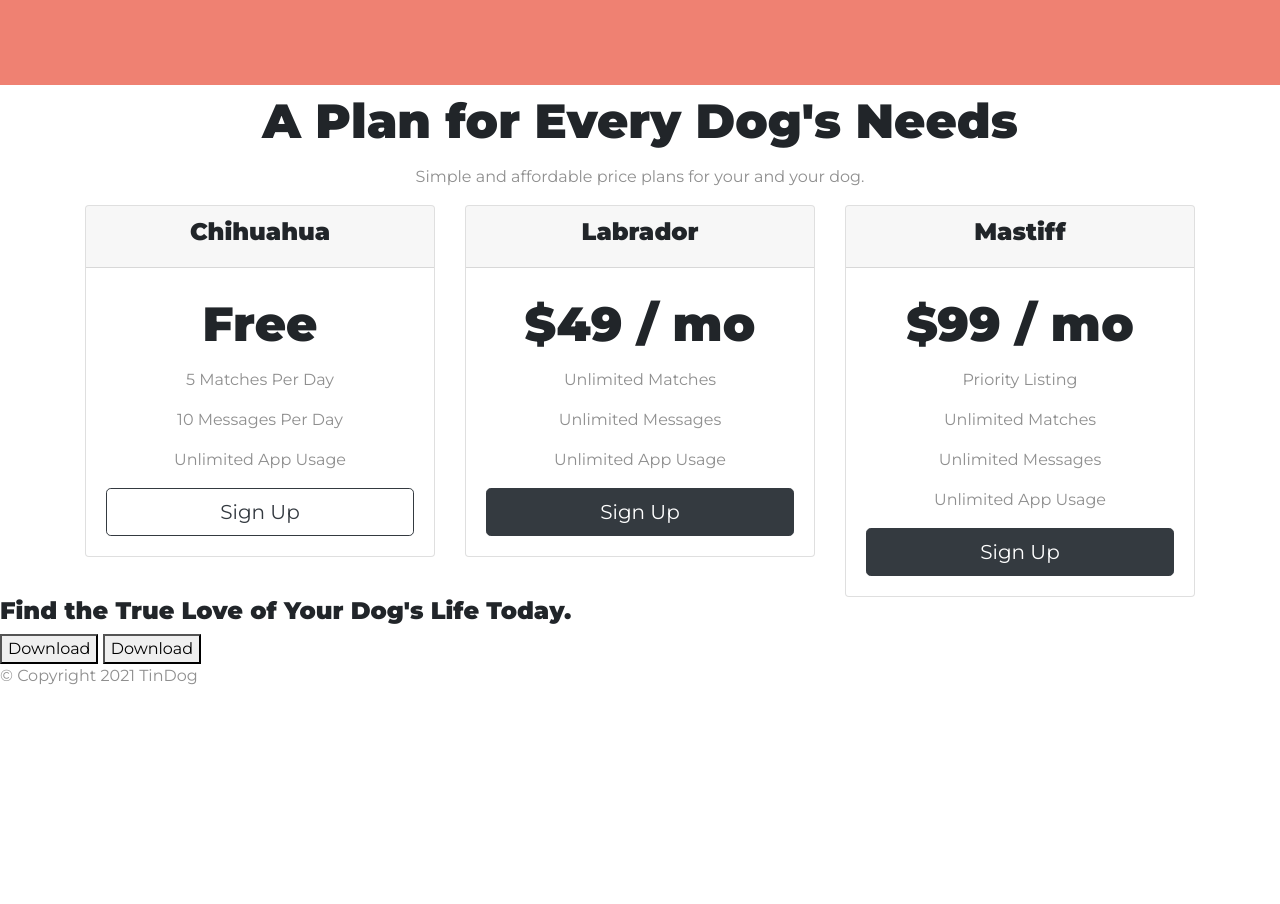
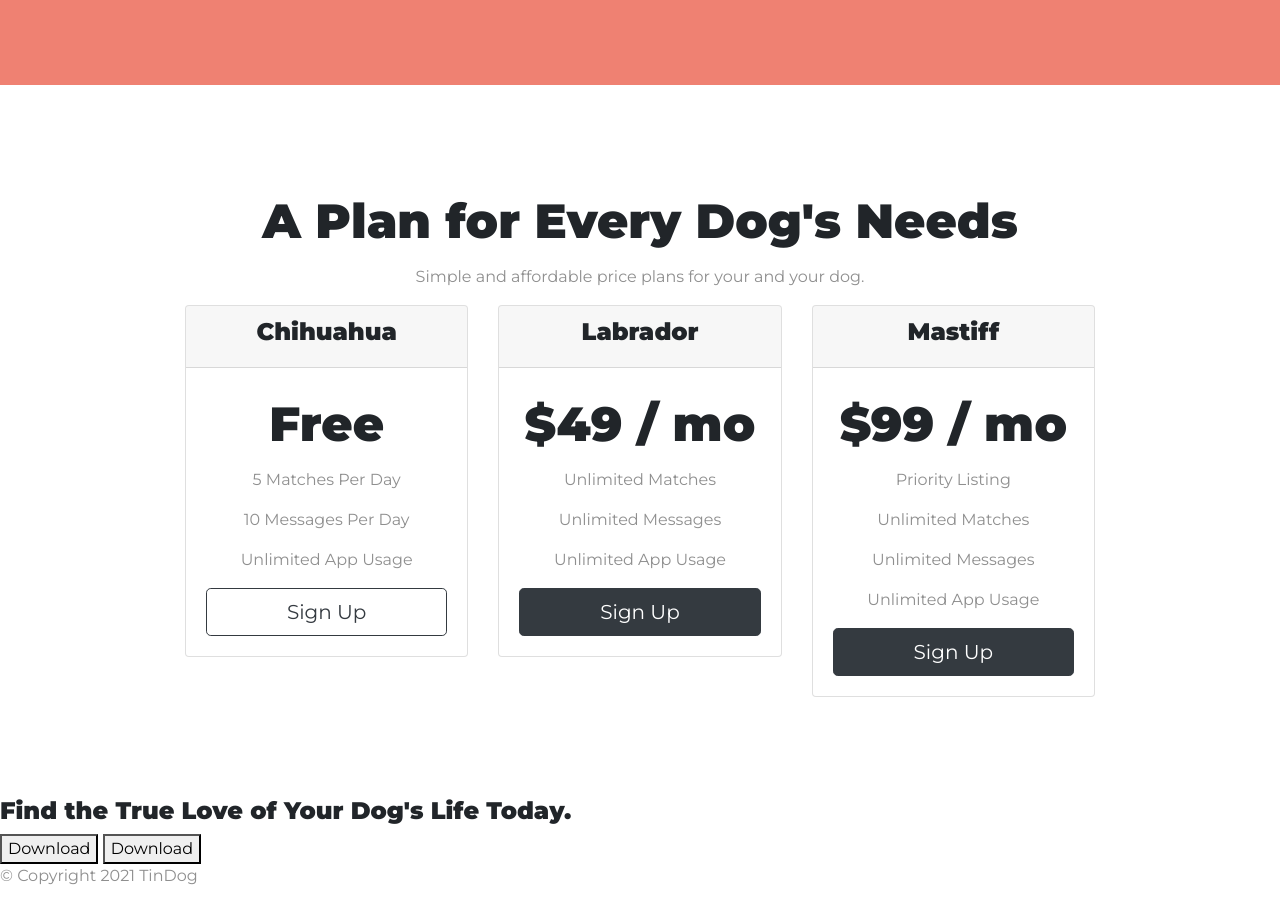
Before and after one commit to bluebot08/The-Complete-2021-Web-Development-Bootcamp, a plain HTML site: page Intermediate Bootstrap/TinDog/index.html in a window 1280 px wide. Shown: the part 1861-2765 px from the top of the page. Before the commit the page ends 2565 px from the top, so only its background shows below. Drawn offline with nearby package versions, Linux system fonts and the light colour scheme.

Commit message:
Added padding for visability.

```diff
--- a/Intermediate Bootstrap/TinDog/css/styles.css
+++ b/Intermediate Bootstrap/TinDog/css/styles.css
@@ -118,6 +118,9 @@ p {
   width: 15%;
 }
 
-#pricing{
+/* Pricing Section */
+
+#pricing {
+  padding: 100px;
   text-align: center;
 }
```
